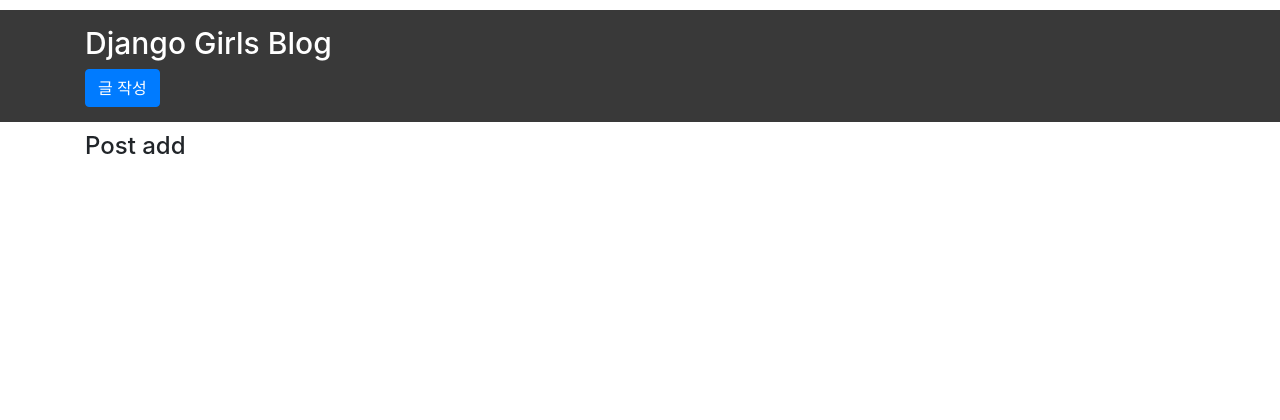
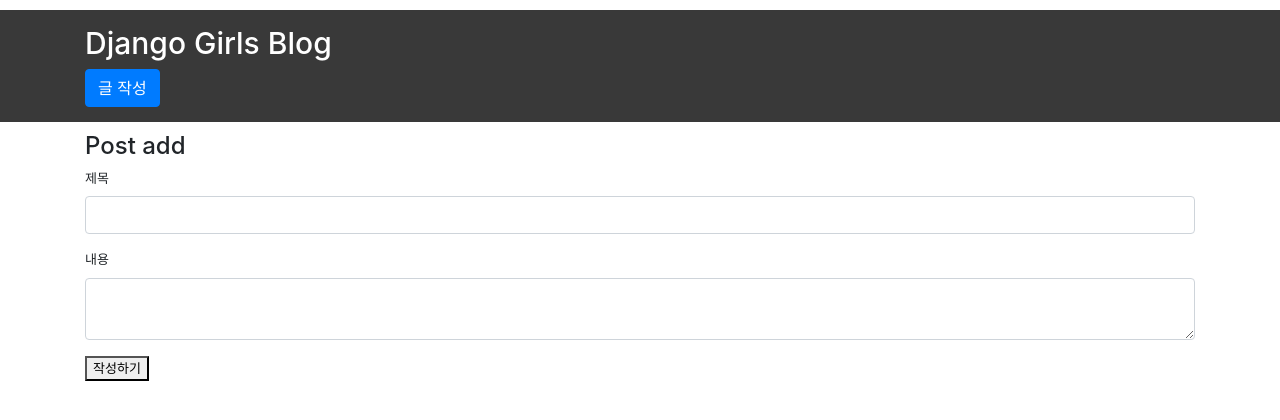
Before and after one commit to lsjhome/Djangogirls-Tutorial, a Django app: page /add/ in a window 1280 px wide. Shown: the top 420 px of the page. Run offline with Django 3.2, Linux system fonts and the light colour scheme; some libraries are stand-ins or nearby versions.

Commit message:
post_add 템플릿에 form을 작성하고 csrf_toekn태그 사용

```diff
--- a/django/templates/blog/post_add.html
+++ b/django/templates/blog/post_add.html
@@ -1,3 +1,25 @@
 {% extends 'base.html' %}
 
 {% block title %}Post add{% endblock %}
+
+{% block content %}
+<!--name이 title인 input요소와-->
+<!--name이 content인 textarea요소,-->
+<!--type이 submit인 button요소를-->
+
+<!--하나의 form요소 안에 배치-->
+<form action="" method="POST">
+    {% csrf_token %}
+    <div class="form-group">
+        <label for="title">제목</label>
+        <input type="text" id="title" name="title" class="form-control">
+    </div>
+
+    <div class="form-group">
+        <label for="content">내용</label>
+        <textarea name="context" id="content" class="form-control"></textarea>
+    </div>
+
+    <button type="submit">작성하기</button>
+</form>
+{% endblock %}
```
